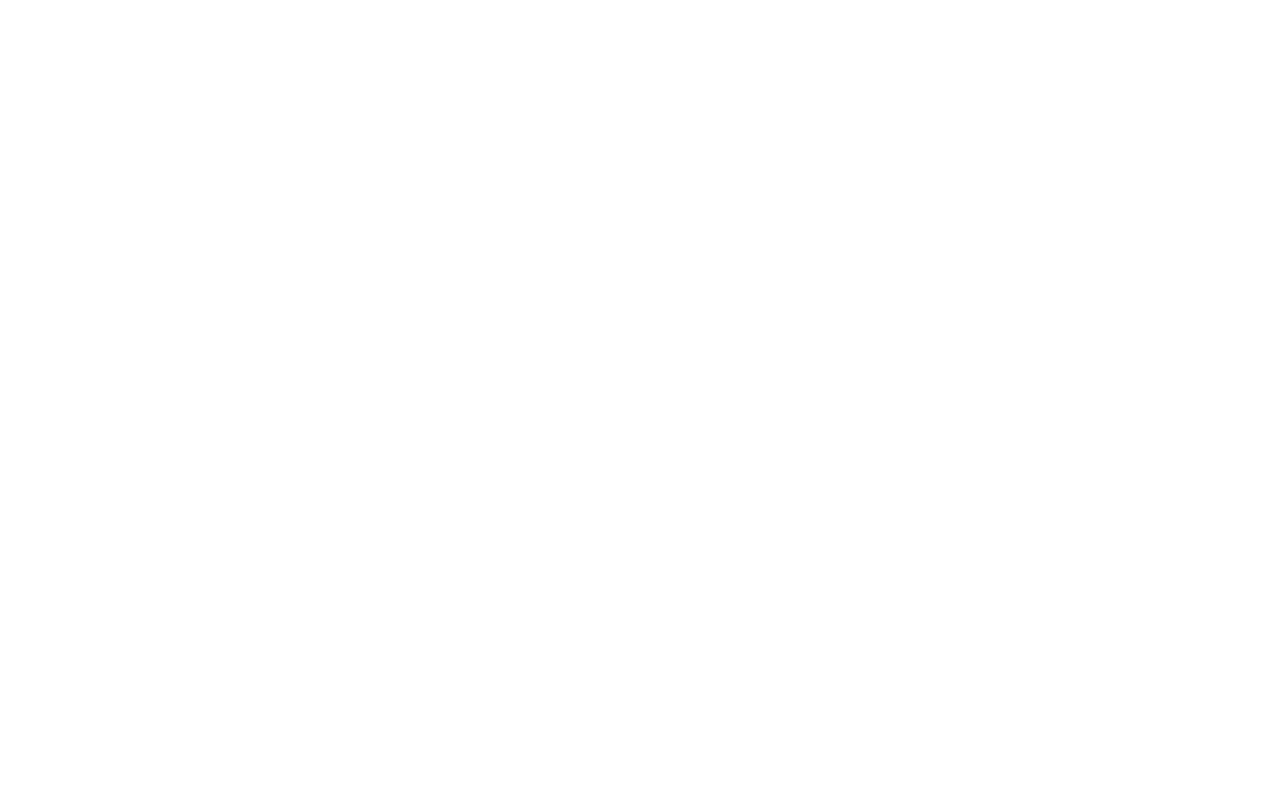
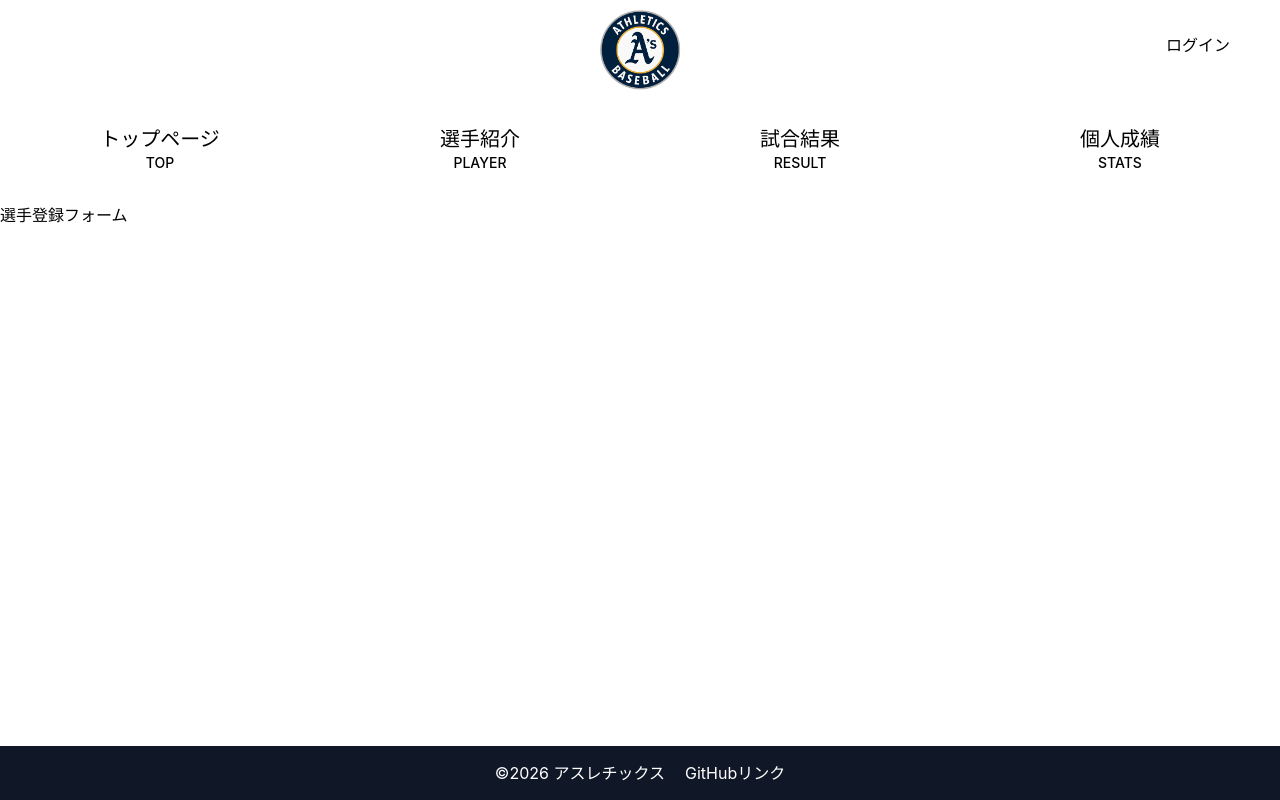
Before and after one commit to hibiki0324-gif/Athletics, a React (Vite) app in the folder frontend/: page /admin/players-register in a window 1280 px wide. Before the commit this address had no page. Built offline with nearby package versions, Linux system fonts and the light colour scheme.

Commit message:
feature:選手登録フォームのルーティング追加

```diff
--- a/frontend/src/App.tsx
+++ b/frontend/src/App.tsx
@@ -7,6 +7,7 @@
 import Stats from "./pages/public/Stats";
 import PlayerDetail from "./pages/public/PlayerDetail";
 import ResultDetail from "./pages/public/ResultDetail";
+import PlayerRegister from "./pages/admin/PlayerRegister";
 
 function App() {
   return (
@@ -20,6 +21,7 @@
           <Route path="/results" element={<Result />} />
           <Route path="/results/:id" element={<ResultDetail />} />
           <Route path="/stats" element={<Stats />} />
+          <Route path="/admin/players-register" element={<PlayerRegister/>}></Route>
         </Route>
       </Routes>
     </BrowserRouter>
--- /dev/null
+++ b/frontend/src/components/admin/players/PlayerRegisterForm.tsx
@@ -0,0 +1,11 @@
+
+function PlayerRegisterForm(){
+
+    return(
+        <>
+            <h1>選手登録フォーム</h1>
+        </>
+    )
+};
+
+export default PlayerRegisterForm;
--- /dev/null
+++ b/frontend/src/pages/admin/PlayerRegister.tsx
@@ -0,0 +1,11 @@
+import PlayerRegisterForm from "../../components/admin/players/PlayerRegisterForm";
+
+
+function PlayerRegister(){
+
+    return(
+        <PlayerRegisterForm />
+    )
+};
+
+export default PlayerRegister;
```
